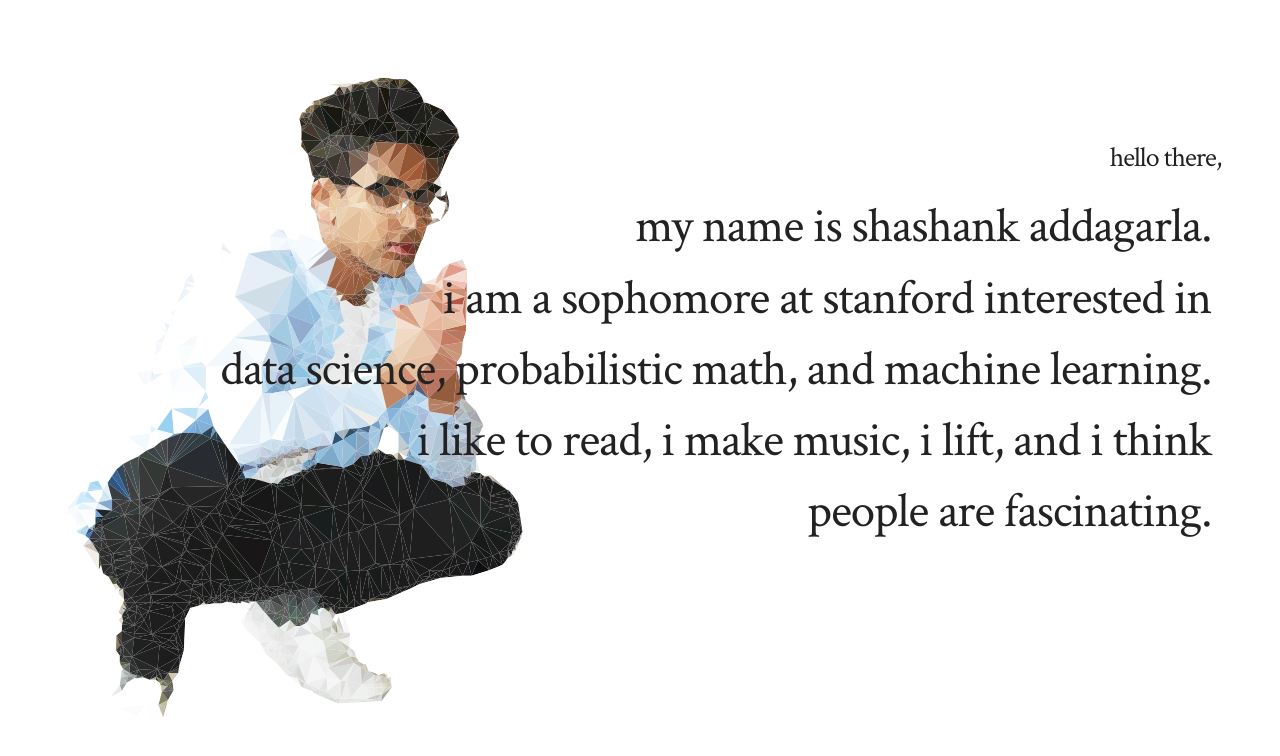
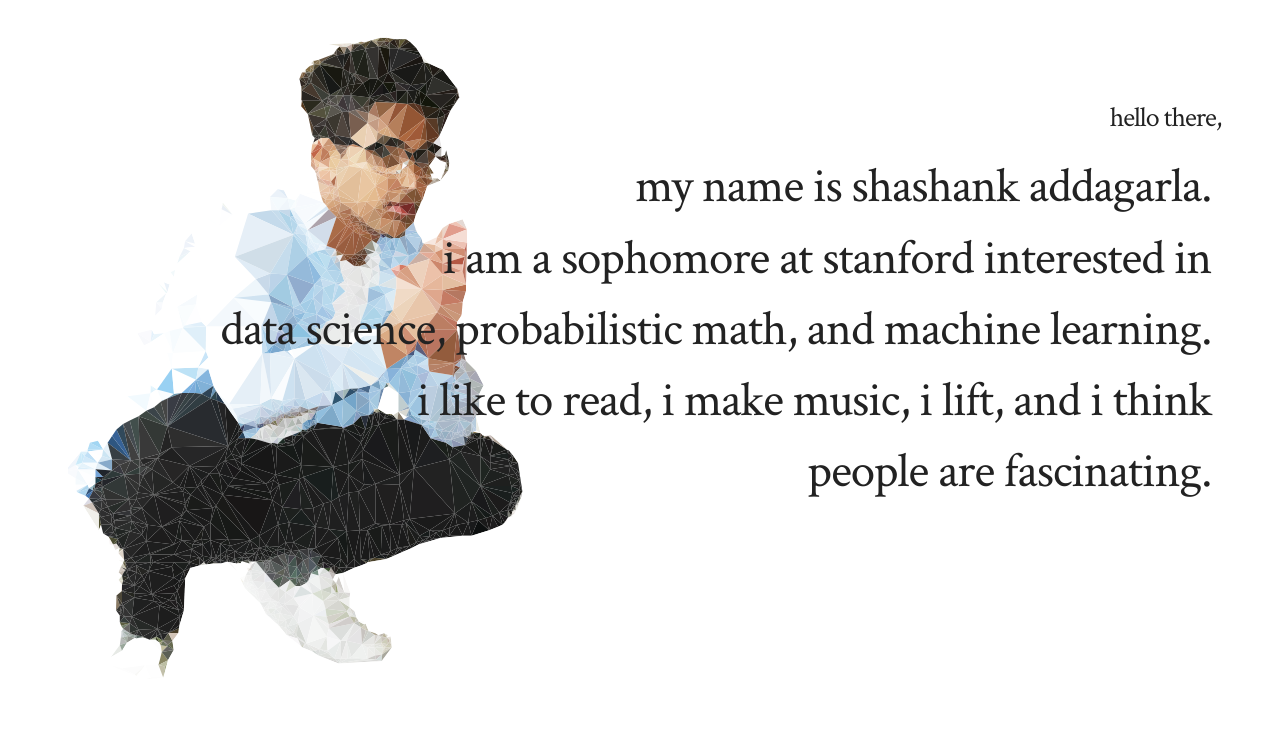
Before and after one commit to shashankaddagarla/shashankaddagarla.github.io, a plain HTML site: page index.html in a window 1280 px wide. Drawn offline with Linux system fonts and the light colour scheme.

Commit message:
changing mobile padding

```diff
--- a/css/main.css
+++ b/css/main.css
@@ -6,7 +6,6 @@
 
 .hero-text {
 	position: relative;
-
 	white-space: nowrap;
 }
 
@@ -30,6 +29,7 @@ html, body {
 @media (min-width: 550px) {
 	.hero {
 		text-align: right;
+		padding: 2rem 0 1rem;
 	}
 
 	.hero-text {
```
